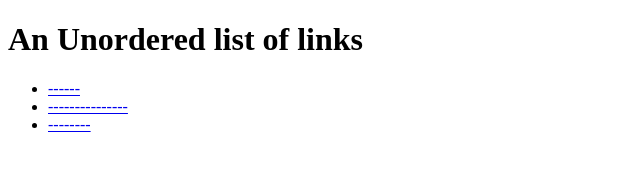
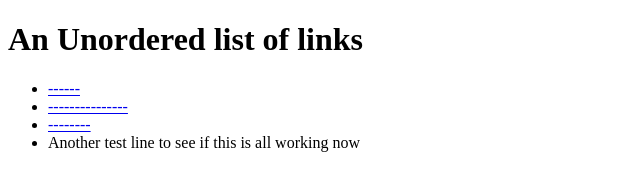
Before and after one commit to ajhurst95/personal_archive, a plain HTML site: page index.html in a window 1280 px wide. Shown: the whole page, without its empty margins (0-640 px from the left). Drawn offline with Linux system fonts and the light colour scheme.

Commit message:
test commit to see if changes are reflected in index.html

```diff
--- a/index.html
+++ b/index.html
@@ -9,6 +9,7 @@
 		<li><a href="https://ajhurst95.github.io/personal_archive/babylonterminal/www/html/index3.html">------</a></li>
 		<li><a href="https://ajhurst95.github.io/personal_archive/csstypeface/drawing2.html">---------------</a></li>
 		<li><a href="https://ajhurst95.github.io/personal_archive/Night Hike/index.html">--------</a></li>
+		<li>Another test line to see if this is all working now</li>
 	</body>
 
 </html>
```
